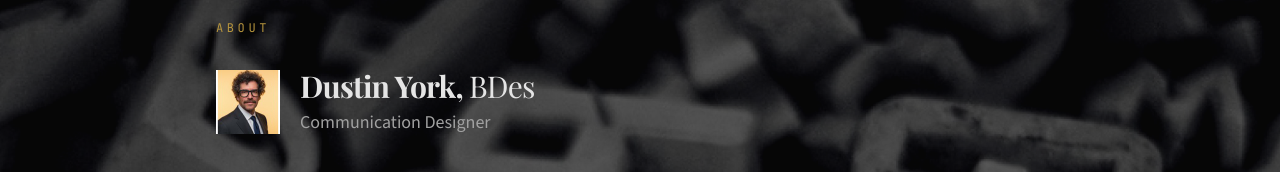
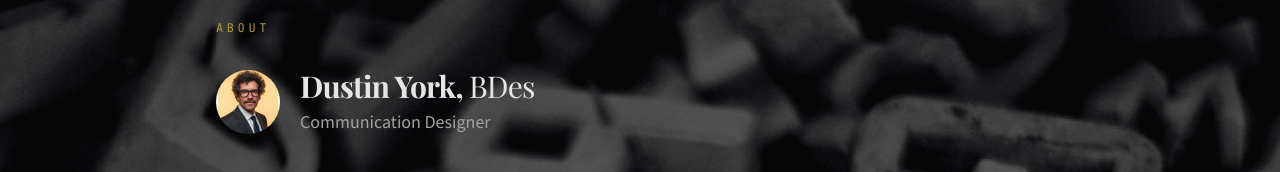
Before and after one commit to speedwarnsf/web-typography, a Next.js app: page /about in a window 1280 px wide. Shown: the part 128-300 px from the top of the page. Built offline with nearby package versions, Linux system fonts and the light colour scheme; a web font is replaced by a local one.

Commit message:
Fix: force circular photo with !important override in globals

```diff
--- a/src/app/about/page.tsx
+++ b/src/app/about/page.tsx
@@ -22,8 +22,7 @@ export default function AboutPage() {
             src="/dustin-york.jpg"
             srcSet="/dustin-york.jpg 1x, /dustin-york@2x.jpg 2x"
             alt="Dustin York"
-            className="w-16 h-16 object-cover shrink-0"
-            style={{ borderRadius: '50%' }}
+            className="w-16 h-16 object-cover shrink-0 circle"
           />
           <div>
             <h1
--- a/src/app/globals.css
+++ b/src/app/globals.css
@@ -9,6 +9,10 @@
 
 * {
   border-radius: 0 !important;
+}
+
+.circle {
+  border-radius: 50% !important;
 }
 
 html {
```
